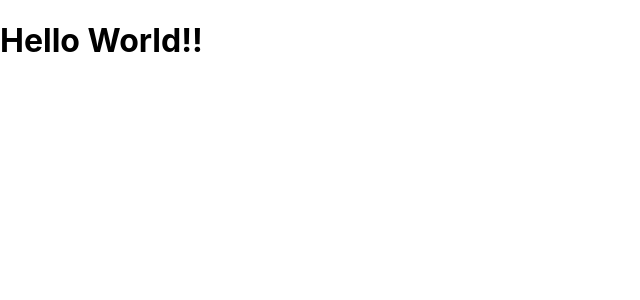
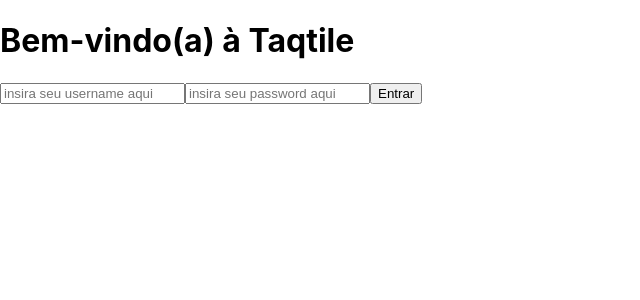
Before and after one commit to iagoizi/onboard-iago, a React (Create React App) app: page / in a window 1280 px wide. Shown: the top 300 px of the page, without its empty margins (0-640 px from the left). Built offline with nearby package versions, Linux system fonts and the light colour scheme.

Commit message:
Front-end formulário de login

```diff
--- a/src/App.tsx
+++ b/src/App.tsx
@@ -1,9 +1,10 @@
 import React from 'react';
+import { LoginScreen } from './modules/LoginScreen';
 
-export const App: React.FC<any> = () => {
+export const App: React.FC = () => {
   return (
     <div>
-      <h1>Hello World!!</h1>
+      <LoginScreen />
     </div>
   );
 };
--- /dev/null
+++ b/src/components/Input.tsx
@@ -0,0 +1,12 @@
+import React from 'react';
+
+interface InputProps {
+  type: string;
+  name: string;
+  onChange: (event: React.ChangeEvent<HTMLInputElement>) => void;
+  placeHolder?: string;
+}
+
+export const Input: React.FC<InputProps> = (props) => {
+  return <input type={props.type} name={props.name} onChange={props.onChange} placeholder={props.placeHolder} />;
+};
--- /dev/null
+++ b/src/modules/LoginScreen.tsx
@@ -0,0 +1,28 @@
+import React, { useState } from 'react';
+import { Input } from '../components/Input';
+
+export const LoginScreen: React.FC = () => {
+  const [fields, setFields] = useState({ username: '', password: '' });
+
+  const handleChange = (event: React.ChangeEvent<HTMLInputElement>) => {
+    setFields({
+      ...fields,
+      [event.target.name]: event.target.value,
+    });
+  };
+
+  const onSubmit = (event: React.FormEvent<HTMLFormElement>) => {
+    event.preventDefault();
+  };
+
+  return (
+    <div>
+      <h1>Bem-vindo(a) à Taqtile</h1>
+      <form onSubmit={onSubmit}>
+        <Input name='username' placeHolder='insira seu username aqui' type='text' onChange={handleChange} />
+        <Input name='password' placeHolder='insira seu password aqui' type='password' onChange={handleChange} />
+        <button>Entrar</button>
+      </form>
+    </div>
+  );
+};
```
